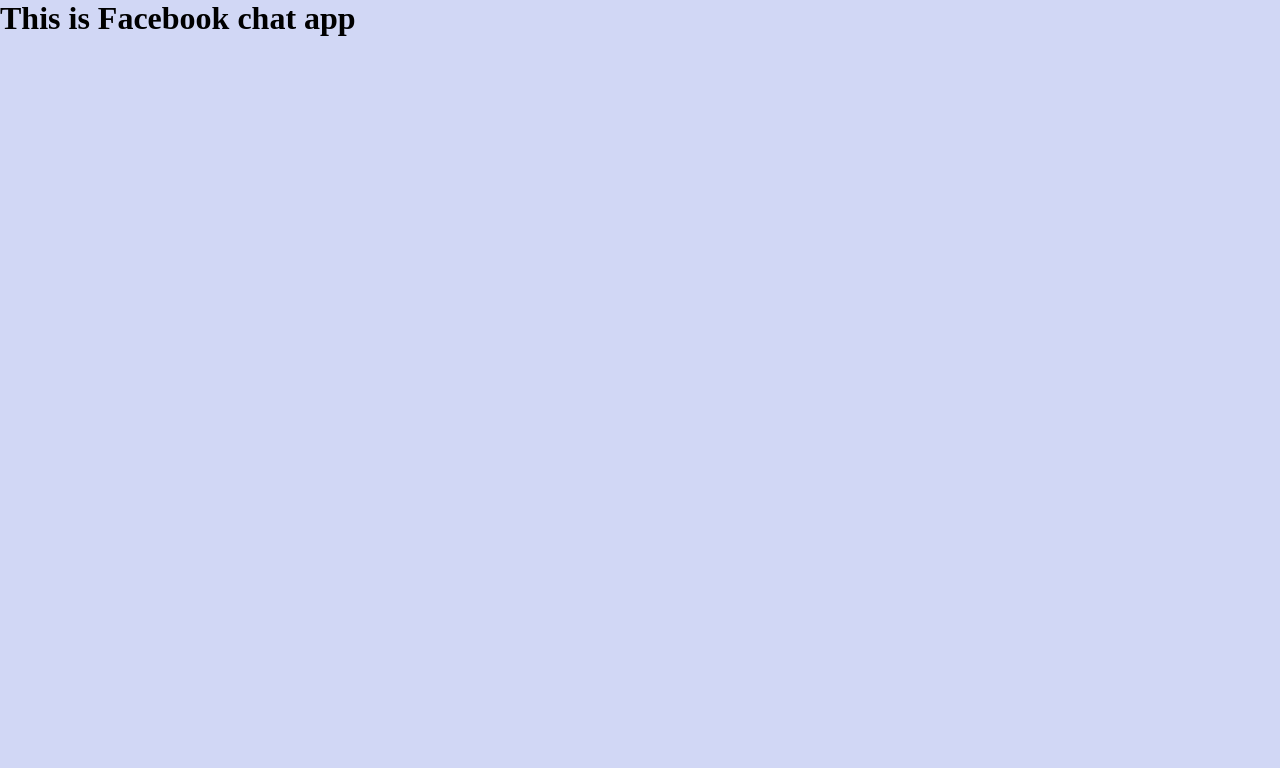
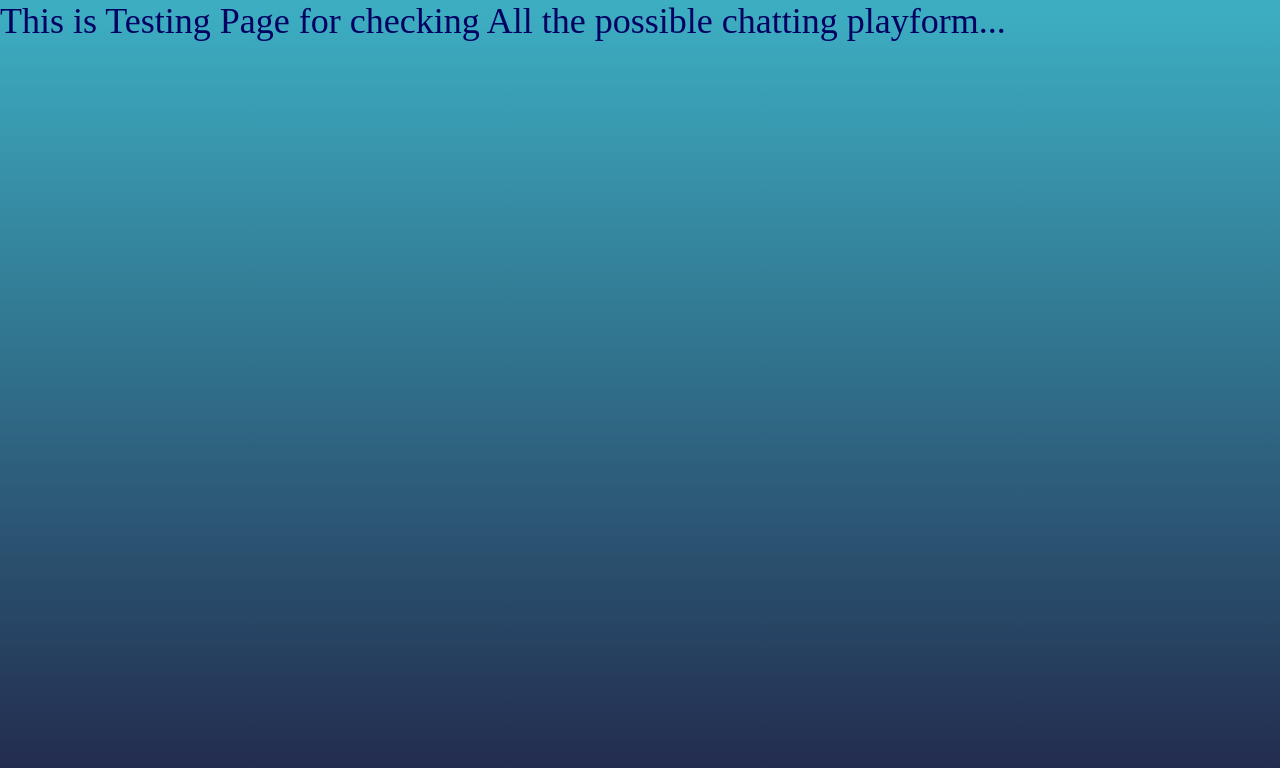
Before and after one commit to m-Afnan2018/MessengerTesting, a plain HTML site: page index.html in a window 1280 px wide. Drawn offline with Linux system fonts and the light colour scheme.

Commit message:
Using Tawk Services

```diff
--- a/index.html
+++ b/index.html
@@ -2,47 +2,28 @@
 <html lang="en">
 
 <head>
-    <meta charset="UTF-8">
-    <meta name="viewport" content="width=device-width, initial-scale=1.0">
-    <title>Testing Service</title>
-    <link rel="stylesheet" href="style.css">
+  <meta charset="UTF-8">
+  <meta name="viewport" content="width=device-width, initial-scale=1.0">
+  <title>Testing Service</title>
+  <link rel="stylesheet" href="style.css">
 </head>
 
 <body>
-    <div class="container">
-        <h1>This is Facebook chat app</h1>
-        <!-- Messenger Chat Plugin Code -->
-        <div id="fb-root"></div>
-
-        <!-- Your Chat Plugin code -->
-        <div id="fb-customer-chat" class="fb-customerchat">
-        </div>
-    </div>
-
-
-    <script>
-      var chatbox = document.getElementById('fb-customer-chat');
-      chatbox.setAttribute("page_id", "109499807550536");
-      chatbox.setAttribute("attribution", "biz_inbox");
-    </script>
-
-    <!-- Your SDK code -->
-    <script>
-      window.fbAsyncInit = function() {
-        FB.init({
-          xfbml            : true,
-          version          : 'v17.0'
-        });
-      };
-
-      (function(d, s, id) {
-        var js, fjs = d.getElementsByTagName(s)[0];
-        if (d.getElementById(id)) return;
-        js = d.createElement(s); js.id = id;
-        js.src = 'https://connect.facebook.net/en_US/sdk/xfbml.customerchat.js';
-        fjs.parentNode.insertBefore(js, fjs);
-      }(document, 'script', 'facebook-jssdk'));
-    </script>
+  <h1>This is Testing Page for checking All the possible chatting playform...</h1>
+  <!--Start of Tawk.to Script-->
+<script type="text/javascript">
+  var Tawk_API=Tawk_API||{}, Tawk_LoadStart=new Date();
+  (function(){
+  var s1=document.createElement("script"),s0=document.getElementsByTagName("script")[0];
+  s1.async=true;
+  s1.src='https://embed.tawk.to/64ec3e07a91e863a5c102c50/1h8td4k32';
+  s1.charset='UTF-8';
+  s1.setAttribute('crossorigin','*');
+  s0.parentNode.insertBefore(s1,s0);
+  })();
+  </script>
+  <!--End of Tawk.to Script-->
+  <script src="./script.js"></script>
 </body>
 
 </html>
--- a/style.css
+++ b/style.css
@@ -6,5 +6,10 @@
 body{
     width: 100vw;
     height: 100vh;
-    background-color: rgb(209, 215, 245);
+    background: linear-gradient(360deg, #22274a, #3dafc3);
 }
+h1{
+    color: #000262;
+    font-weight: 400;
+    font-size: 36px;
+}
```
Also changed, not shown: script.js (added), 2 other files.
